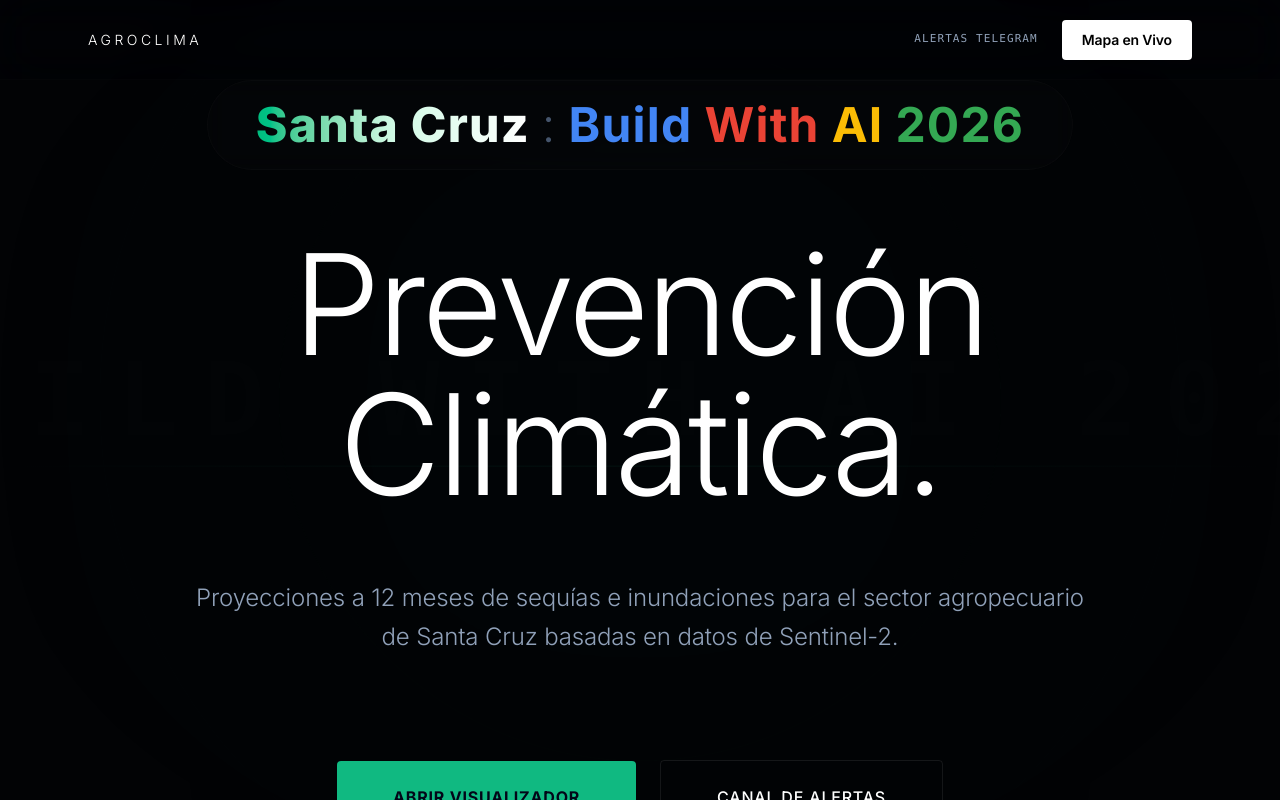
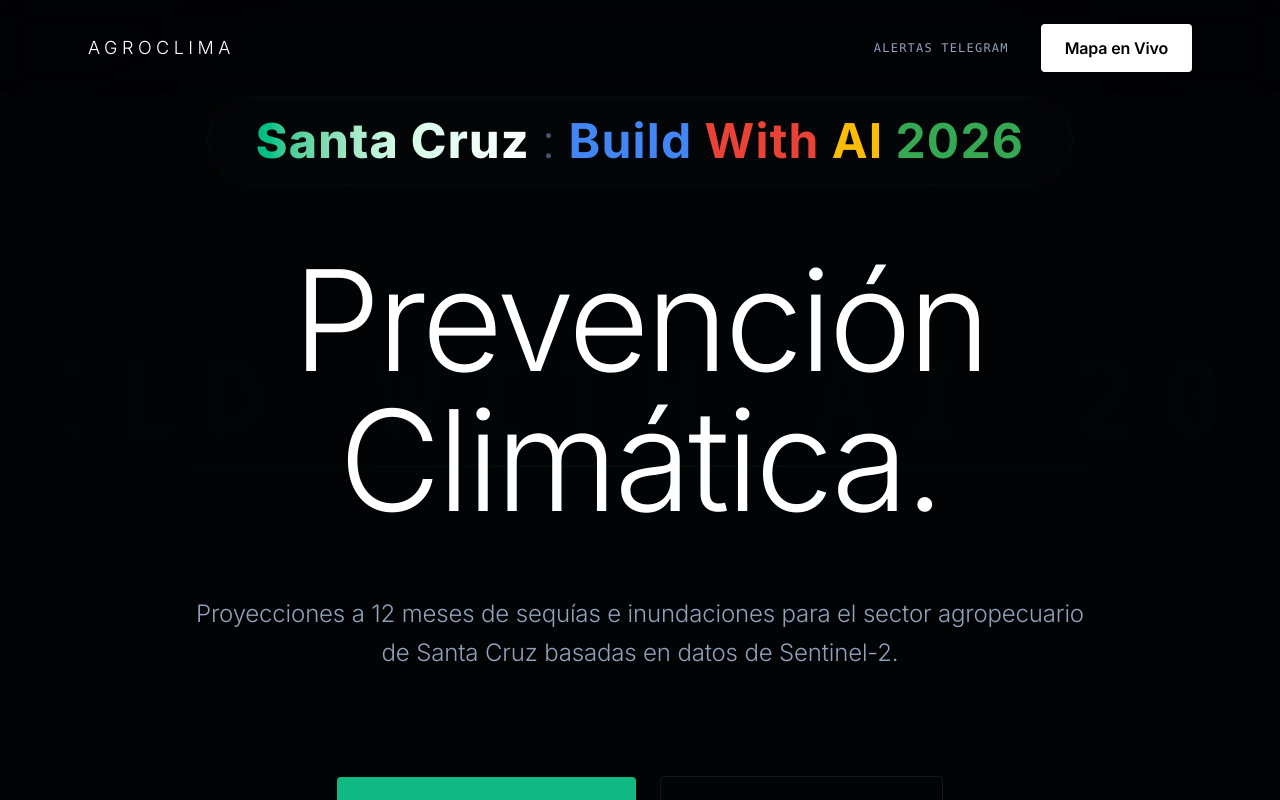
Before and after one commit to velasquezren/hackaton-frontend, a Next.js app: page / in a window 1280 px wide. Built offline with nearby package versions, Linux system fonts and the light colour scheme; no server answers.

Commit message:
style: scale up headers/footers and globally hide all scrollbars

```diff
--- a/app/globals.css
+++ b/app/globals.css
@@ -46,20 +46,15 @@ body {
   letter-spacing: -0.01em;
 }
 
-/* Scrollbars */
+/* Scrollbars - Hidden globally as requested */
 ::-webkit-scrollbar {
-  width: 4px;
-  height: 4px;
+  display: none !important;
+  width: 0px !important;
+  height: 0px !important;
 }
-::-webkit-scrollbar-track {
-  background: transparent;
-}
-::-webkit-scrollbar-thumb {
-  background: rgba(255, 255, 255, 0.05);
-  border-radius: 2px;
-}
-::-webkit-scrollbar-thumb:hover {
-  background: rgba(255, 255, 255, 0.1);
+* {
+  -ms-overflow-style: none !important;  /* IE and Edge */
+  scrollbar-width: none !important;  /* Firefox */
 }
 
 /* Leaflet dark theme overrides */
--- a/app/mapa/page.tsx
+++ b/app/mapa/page.tsx
@@ -26,23 +26,23 @@ export default function MapaPage() {
   return (
     <div className="h-screen w-screen flex flex-col overflow-hidden">
       {/* ─── BARRA SUPERIOR COMPACTA ─── */}
-      <header className="h-14 bg-background border-b border-white/[0.02] flex items-center justify-between px-6 z-50 flex-shrink-0">
-        <div className="flex items-center gap-6">
+      <header className="h-20 bg-background border-b border-white/[0.02] flex items-center justify-between px-8 z-50 flex-shrink-0">
+        <div className="flex items-center gap-8">
           <Link
             href="/"
             prefetch={true}
-            className="group flex items-center gap-1.5 text-slate-500 hover:text-white transition-colors text-[10px] font-mono tracking-wider uppercase"
+            className="group flex items-center gap-2 text-slate-500 hover:text-white transition-colors text-xs font-mono tracking-wider uppercase"
           >
-            <ArrowLeft className="w-3.5 h-3.5 group-hover:-translate-x-0.5 transition-transform" />
+            <ArrowLeft className="w-4 h-4 group-hover:-translate-x-0.5 transition-transform" />
             <span>Volver</span>
           </Link>
-          <span className="text-white text-xs font-light uppercase tracking-[0.25em] hidden sm:inline">
+          <span className="text-white text-sm font-light uppercase tracking-[0.25em] hidden sm:inline">
             AgroClima
           </span>
         </div>
 
-        <div className="flex items-center gap-1.5 text-[9px] font-mono text-slate-500 uppercase">
-          <span className="w-1.5 h-1.5 rounded-full bg-emerald-500 animate-pulse" />
+        <div className="flex items-center gap-2 text-[11px] font-mono text-slate-500 uppercase">
+          <span className="w-2 h-2 rounded-full bg-emerald-500 animate-pulse" />
           <span>En vivo</span>
         </div>
       </header>
--- a/app/page.tsx
+++ b/app/page.tsx
@@ -62,26 +62,26 @@ export default function LandingPage() {
       </div>
 
       {/* ─── NAVEGACIÓN COMPACTA ─── */}
-      <nav className="w-full bg-background/20 backdrop-blur-xl border-b border-white/[0.01] h-20 flex-shrink-0 z-50">
+      <nav className="w-full bg-background/20 backdrop-blur-xl border-b border-white/[0.01] h-24 flex-shrink-0 z-50">
         <div className="max-w-[90vw] mx-auto px-6 h-full flex items-center justify-between">
           <div className="flex items-center gap-3">
-            <span className="text-white text-sm font-light uppercase tracking-[0.25em]">
+            <span className="text-white text-lg font-light uppercase tracking-[0.25em]">
               AgroClima
             </span>
           </div>
-          <div className="flex items-center gap-6">
+          <div className="flex items-center gap-8">
             <a
               href="https://t.me/CampoIA_bot"
               target="_blank"
               rel="noopener noreferrer"
-              className="text-[11px] uppercase font-mono tracking-widest text-slate-400 hover:text-white transition-colors"
+              className="text-xs uppercase font-mono tracking-widest text-slate-400 hover:text-white transition-colors"
             >
               Alertas Telegram
             </a>
             <Link
               href="/mapa"
               prefetch={true}
-              className="bg-white text-black font-semibold text-sm px-5 py-2.5 rounded hover:bg-neutral-200 transition-colors"
+              className="bg-white text-black font-semibold text-sm sm:text-base px-6 py-3 rounded hover:bg-neutral-200 transition-colors"
             >
               Mapa en Vivo
             </Link>
@@ -192,10 +192,10 @@ export default function LandingPage() {
       </section>
 
       {/* ─── PIE DE PÁGINA ─── */}
-      <footer className="border-t border-white/[0.01] py-6 px-6 flex-shrink-0 z-10">
-        <div className="max-w-[90vw] mx-auto flex flex-col sm:flex-row items-center justify-between gap-2 text-[10px] font-mono text-slate-600">
+      <footer className="border-t border-white/[0.01] py-10 px-8 flex-shrink-0 z-10">
+        <div className="max-w-[90vw] mx-auto flex flex-col sm:flex-row items-center justify-between gap-4 text-xs sm:text-sm font-mono text-slate-500">
           <span>AGROCLIMA · 2026</span>
-          <span>MONITOREO CLIMÁTICO DE SANTA CRUZ</span>
+          <span className="tracking-widest">MONITOREO CLIMÁTICO DE SANTA CRUZ</span>
         </div>
       </footer>
     </div>
--- a/app/region/[id]/page.tsx
+++ b/app/region/[id]/page.tsx
@@ -88,16 +88,16 @@ export default function RegionDetailPage() {
   return (
     <div className="min-h-screen bg-background text-foreground pb-20">
       {/* ─── CABECERA ─── */}
-      <header className="h-20 border-b border-white/[0.02] bg-background sticky top-0 z-40 mb-12 flex items-center justify-between px-10">
+      <header className="h-24 border-b border-white/[0.02] bg-background sticky top-0 z-40 mb-12 flex items-center justify-between px-10">
         <Link
           href="/mapa"
           prefetch={true}
-          className="group flex items-center gap-2 text-slate-500 hover:text-white transition-colors text-xs font-mono tracking-wider uppercase"
+          className="group flex items-center gap-2.5 text-slate-500 hover:text-white transition-colors text-sm font-mono tracking-wider uppercase"
         >
-          <ArrowLeft className="w-4 h-4 group-hover:-translate-x-0.5 transition-transform" />
+          <ArrowLeft className="w-5 h-5 group-hover:-translate-x-0.5 transition-transform" />
           <span>Volver al mapa</span>
         </Link>
-        <span className="text-white text-sm font-light uppercase tracking-[0.25em]">
+        <span className="text-white text-lg font-light uppercase tracking-[0.25em]">
           AgroClima
         </span>
       </header>
```
